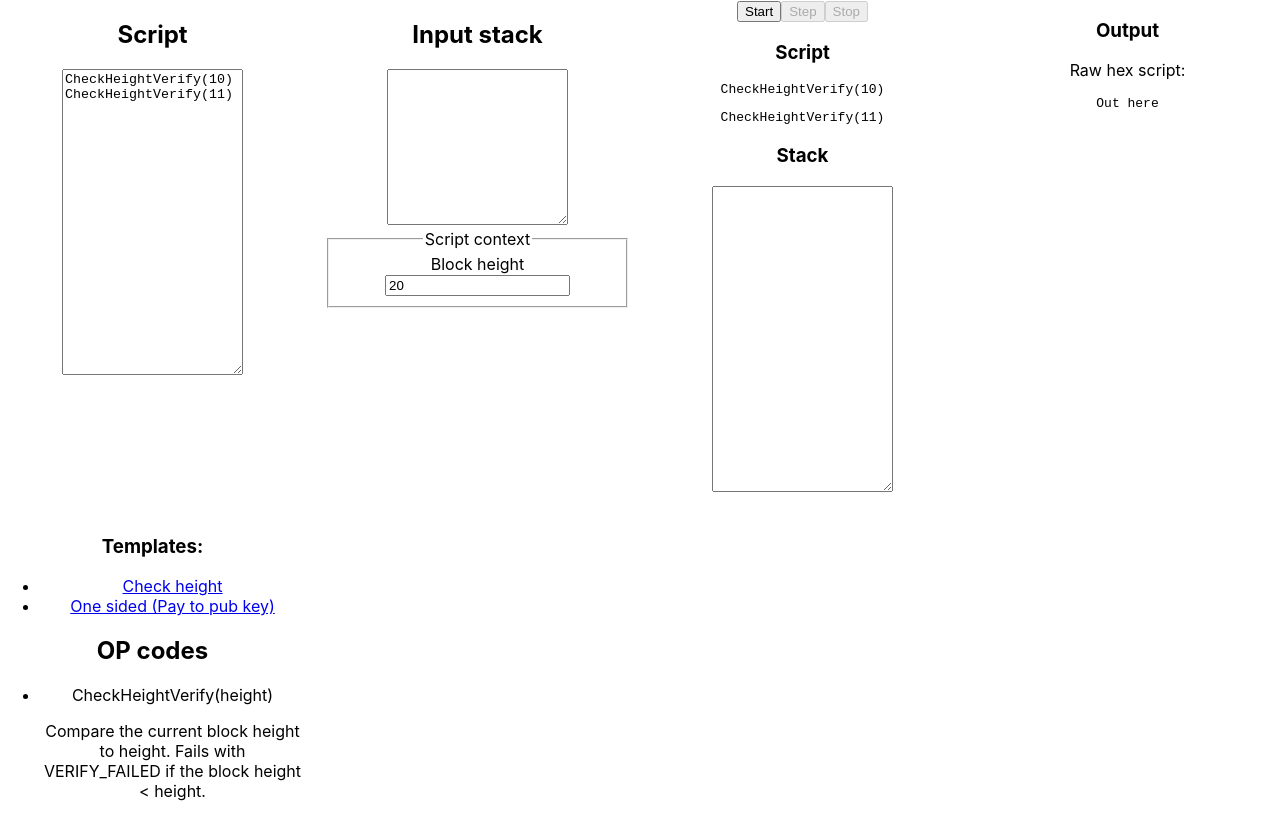
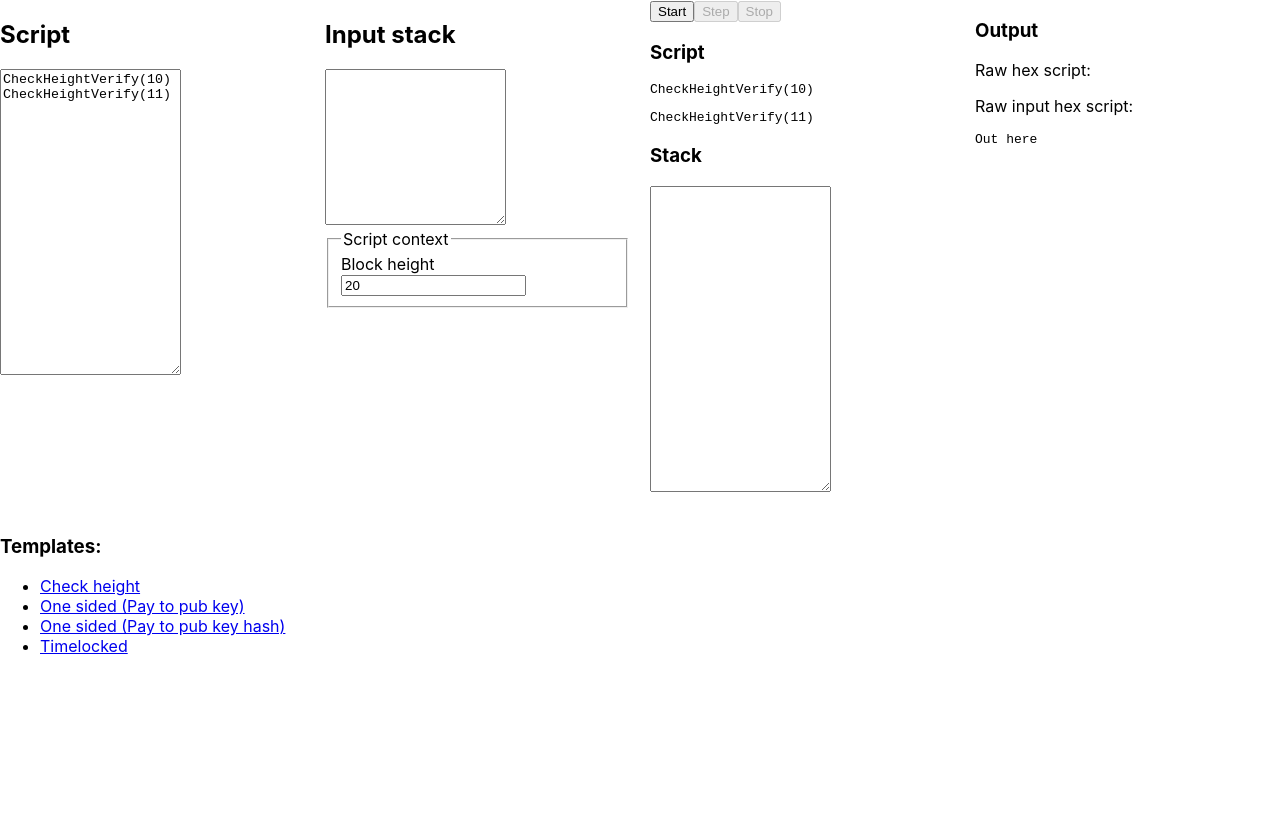
Before and after one commit to mikethetike/ts-debugger, a React (Create React App) app: page / in a window 1280 px wide. Built offline with nearby package versions, Linux system fonts and the light colour scheme.

Commit message:
Added input

```diff
--- a/src/App.js
+++ b/src/App.js
@@ -17,18 +17,77 @@ function bufferToHex(buffer) {
 function convertOpToHex(op) {
   let args = op.match(/\(.+\)/gi);
   console.log(args);
+  if (op.match(/IfThen/gi)) {
+    return "61";
+  }
+  if (op.match(/Else/gi)) {
+    return "62";
+  }
+  if (op.match(/EndIf/gi)) {
+    return "63";
+  }
+
+  if (op.match(/OrVerify/gi)) {
+    return (
+      "64" +
+      parseInt(args[0].replace("(", "").replace(")", ""))
+        .toString(16)
+        .padStart(2, "0")
+    );
+  }
   if (op.match(/CheckHeightVerify/gi)) {
     return "66" + toLEBytes(args[0].replace("(", "").replace(")", ""));
+  }
+  if (op.match(/CheckHeight/gi)) {
+    return "67" + toLEBytes(args[0].replace("(", "").replace(")", ""));
   }
   if (op.match(/PushPubKey/gi)) {
     return "7e" + args[0].replace("(", "").replace(")", "");
   }
-  return "73";
+  if (op.match(/PushHash/gi)) {
+    return "7a" + args[0].replace("(", "").replace(")", "");
+  }
+  if (op.match(/Dup/gi)) {
+    return "71";
+  }
+  if (op.match(/EqualVerify/gi)) {
+    return "81";
+  }
+  if (op.match(/GeZero/gi)) {
+    return "82";
+  }
+  if (op.match(/GtZero/gi)) {
+    return "83";
+  }
+
+  if (op.match(/HashBlake256/gi)) {
+    return "b0";
+  }
+
+  return "I don'T knOw MaN(" + op + ")";
 }
 function parseToHex(lines) {
   let result = "";
   lines.forEach(function (item) {
-    result += convertOpToHex(item);
+    // Allow comments with #
+    if (!item.match(/^#/)) {
+      result += convertOpToHex(item);
+    }
+  });
+  return result;
+}
+
+function convertInputToHex(item) {
+  let args = item.match(/\(.+\)/gi);
+  if (item.match(/Pubkey/gi)) {
+    return "04" + args[0].replace("(", "").replace(")", "");
+  }
+  return "Idk man";
+}
+function parseInputToHex(lines) {
+  let result = "";
+  lines.forEach(function (item) {
+    result += convertInputToHex(item);
   });
   return result;
 }
@@ -39,15 +98,20 @@ class App extends React.Component {
 
     // Read script from query
     console.log(window.location);
-    const script = new URLSearchParams(window.location.search)
-      .get("script")
-      ?.split(",") || ["CheckHeightVerify(10)", "CheckHeightVerify(11)"];
+    const search = new URLSearchParams(window.location.search);
+
+    const script = search.get("script")?.split(",") || [
+      "CheckHeightVerify(10)",
+      "CheckHeightVerify(11)",
+    ];
+    const inputStack = search.get("input")?.split(",") || [];
     this.state = {
       script: script,
-      inputStack: "",
+      inputStack: inputStack,
       stack: [],
       output: "Out here",
       hexScript: "",
+      inputHex: "",
       executingStep: -1,
       result: [],
       blockHeight: "20",
@@ -75,7 +139,7 @@ class App extends React.Component {
 
   inputStackUpdate(event) {
     this.setState({
-      inputStack: event.target.value,
+      inputStack: event.target.value.split(/\n/),
     });
   }
 
@@ -91,13 +155,21 @@ class App extends React.Component {
     const newStep = this.state.executingStep + 1;
     console.log("stepping to: ", newStep);
     if (newStep >= this.state.result.length) {
+      if (this.state.stack.length !== 1) {
+        this.setState({
+          output:
+            "WARN: Script ended without leaving exactly one pub key on the stack",
+        });
+      } else {
+        this.setState({ output: "Script finished" });
+      }
       this.onStop();
       return;
     }
     console.log(this.state.result);
     const result = this.state.result[newStep];
     const newStack =
-      result?.step_result.ExecutedSuccessfully.stack_after_executing;
+      result?.step_result.ExecutedSuccessfully?.stack_after_executing;
     console.log("new stack", newStack);
     this.setState({
       executingStep: newStep,
@@ -105,6 +177,8 @@ class App extends React.Component {
         `${result.op_code}: \n` +
         (result.step_result.Failed
           ? `Error: ${this.state.result[newStep].step_result.Failed?.error}\n`
+          : result.step_result === "Skipped"
+          ? "Skipped"
           : `Succeeded`),
     });
     if (newStack) {
@@ -124,11 +198,12 @@ class App extends React.Component {
     // this.setState({ stack: this.state.inputStack });
     try {
       const hexScript = parseToHex(this.state.script);
+      const inputHex = parseInputToHex(this.state.inputStack);
 
-      this.setState({ hexScript: hexScript });
+      this.setState({ hexScript: hexScript, inputHex: inputHex });
       const res = await axios.post("http://localhost:3001/script/run", {
         script: hexScript,
-        input: "",
+        input: inputHex,
         blockHeight: this.state.blockHeight,
       });
       console.log(res);
@@ -155,6 +230,7 @@ class App extends React.Component {
           display: "grid",
           gridTemplateColumns: "repeat(4, 1fr)",
           gridGap: 20,
+          textAlign: "left",
         }}
       >
         <div>
@@ -171,7 +247,7 @@ class App extends React.Component {
           <textarea
             rows="10"
             onChange={this.inputStackUpdate}
-            value={this.state.inputStack}
+            value={this.state.inputStack.join("\n")}
           />
 
           <fieldset>
@@ -222,6 +298,7 @@ class App extends React.Component {
         <div>
           <h3>Output</h3>
           <p>Raw hex script: {this.state.hexScript}</p>
+          <p>Raw input hex script: {this.state.inputHex}</p>
           <pre>{this.state.output}</pre>
         </div>
         <div>
@@ -238,18 +315,18 @@ class App extends React.Component {
                   One sided (Pay to pub key)
                 </a>
               </li>
+              <li>
+                <a href="/?script=Dup,HashBlake256,PushHash(9AFDCE7BECF4BA47A15EFEB8720A4CB3),EqualVerify&input=PubKey(9AFDCE7BECF4BA47A15EFEB8720A4CB31F2037E53490EDE1683951278EFD1654)">
+                  One sided (Pay to pub key hash)
+                </a>
+              </li>
+              <li>
+                <a href="/?script=Dup,PushPubkey(9AFDCE7BECF4BA47A15EFEB8720A4CB31F2037E53490EDE1683951278EFD1654),CheckHeight(10),GeZero,IFTHEN,PushPubkey(2c43d965e27b5425967b64ec039fd22c19b298ca6af9f6a071f1479ac4e1da57),OrVerify(2),ELSE,EqualVerify,ENDIF&input=PubKey(9AFDCE7BECF4BA47A15EFEB8720A4CB31F2037E53490EDE1683951278EFD1654)">
+                  Timelocked
+                </a>
+              </li>
             </ul>
           </div>
-          <h2>OP codes</h2>
-          <ul>
-            <li>
-              CheckHeightVerify(height)
-              <p>
-                Compare the current block height to height. Fails with
-                VERIFY_FAILED if the block height &lt; height.
-              </p>
-            </li>
-          </ul>
         </div>
       </div>
     );
```
